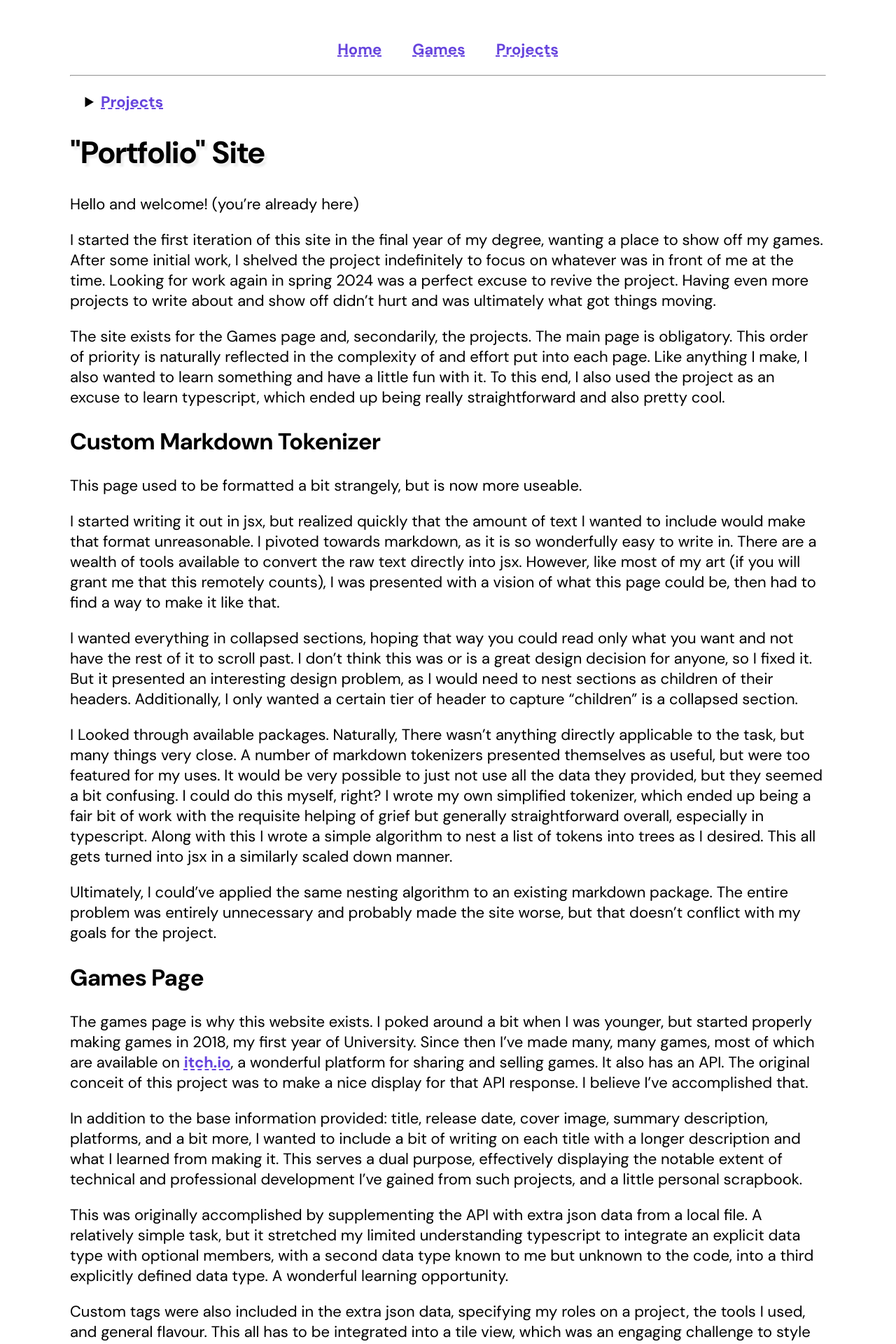
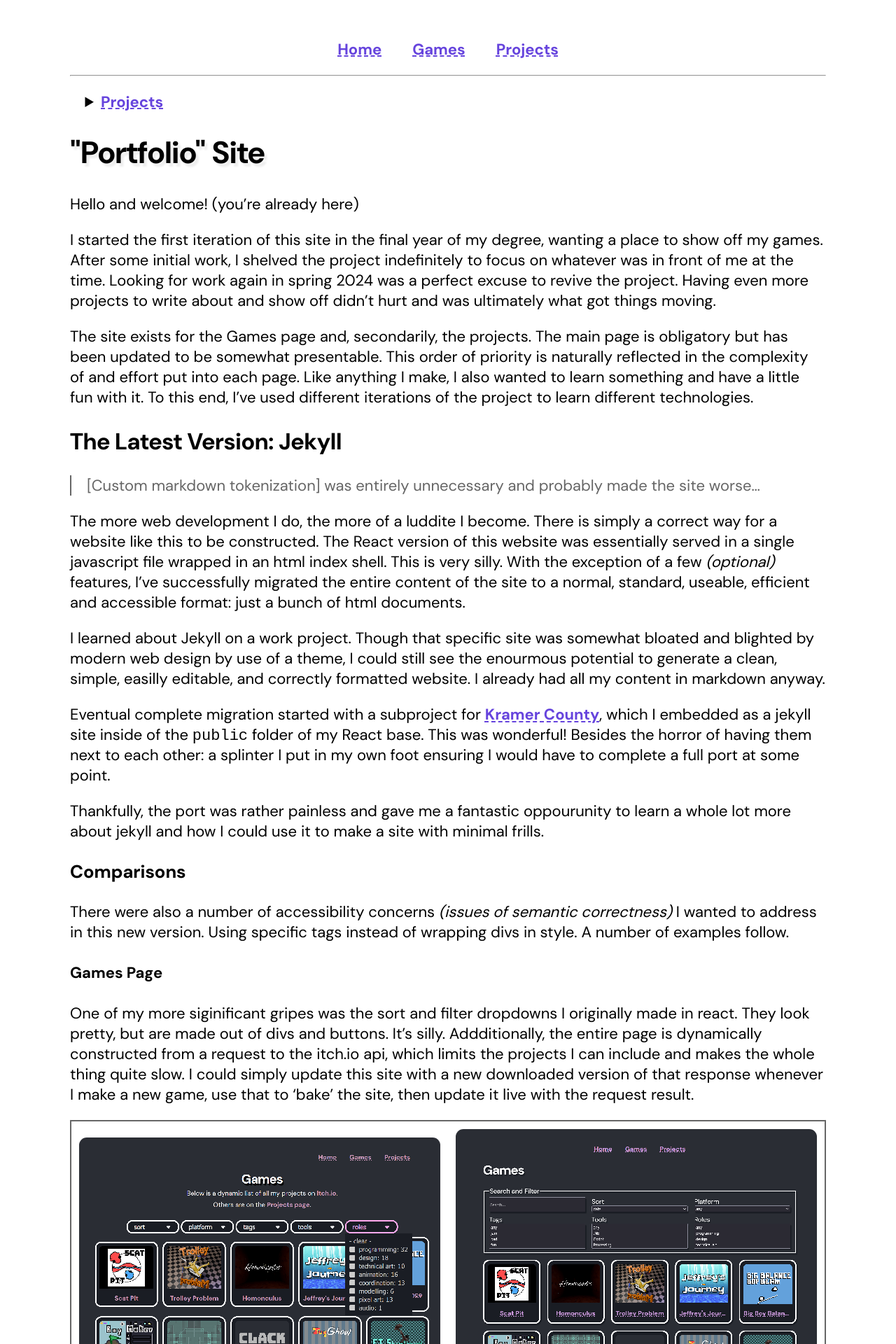
Before and after one commit to tm-nielsen/portfolio-site, a Jekyll site: the page built from projects/Portfolio Site.md, in a window 1280 px wide. Shown: the top 1920 px of the page at 70% size. Built offline with Jekyll 4.4.1, drawn with Linux system fonts in a browser that asks for light colours; some of the changed text lies outside the part shown.

Commit message:
Updated portfolio site project page - wrote section on the jekyll migration, adjusting intro section to accomodate - added comparison screenshots - implemented side by side component - added styles for side by side component

```diff
--- /dev/null
+++ b/_includes/side-by-side.liquid
@@ -0,0 +1,7 @@
+<figure class="side-by-side">
+    {% include image.html src=include.left %}
+    {% include image.html src=include.right %}
+    {% if include.caption -%}
+    <figcaption>{{include.caption}}</figcaption>
+    {%- endif %}
+</figure>
--- a/css/games.css
+++ b/css/games.css
@@ -34,7 +34,6 @@ fieldset {
         border: thick solid var(--main-colour);
 
         img {
-            width: 100%;
             border-radius: 0.5em 0.5em 0 0;
         }
         h2 {
--- a/css/style.css
+++ b/css/style.css
@@ -77,6 +77,7 @@ a:hover{
 
 img{
   image-rendering: pixelated;
+  width: 100%;
   height: fit-content;
   margin: auto;
   border-radius: 0.5em;
@@ -96,3 +97,19 @@ table {
 .drop-shadow {
   filter: drop-shadow(4px 5px 1px var(--bg-accent-colour));
 }
+
+figure.side-by-side {
+  display: grid;
+  margin: 0;
+  padding: 0.5em;
+
+  grid-template-columns: auto auto;
+  gap: 0.5em 1em;
+
+  border: var(--main-colour-faded) 2px solid;
+
+  figcaption {
+    grid-column: -1 / 1;
+    text-align: center;
+  }
+}
--- a/projects/Portfolio Site.md
+++ b/projects/Portfolio Site.md
@@ -9,9 +9,57 @@ Hello and welcome!
 
 I started the first iteration of this site in the final year of my degree, wanting a place to show off my games. After some initial work, I shelved the project indefinitely to focus on whatever was in front of me at the time. Looking for work again in spring 2024 was a perfect excuse to revive the project. Having even more projects to write about and show off didn't hurt and was ultimately what got things moving.
 
-The site exists for the Games page and, secondarily, the projects. The main page is obligatory. This order of priority is naturally reflected in the complexity of and effort put into each page. Like anything I make, I also wanted to learn something and have a little fun with it. To this end, I also used the project as an excuse to learn typescript, which ended up being really straightforward and also pretty cool.
+The site exists for the Games page and, secondarily, the projects. The main page is obligatory but has been updated to be somewhat presentable. This order of priority is naturally reflected in the complexity of and effort put into each page. Like anything I make, I also wanted to learn something and have a little fun with it. To this end, I've used different iterations of the project to learn different technologies.
 
-## Custom Markdown Tokenizer
+## The Latest Version: Jekyll
+> [Custom markdown tokenization] was entirely unnecessary and probably made the site worse...
+
+The more web development I do, the more of a luddite I become. There is simply a correct way for a website like this to be constructed. The React version of this website was essentially served in a single javascript file wrapped in an html index shell. This is very silly. With the exception of a few *(optional)* features, I've successfully migrated the entire content of the site to a normal, standard, useable, efficient and accessible format: just a bunch of html documents.
+
+I learned about Jekyll on a work project. Though that specific site was somewhat bloated and blighted by modern web design by use of a theme, I could still see the enourmous potential to generate a clean, simple, easilly editable, and correctly formatted website. I already had all my content in markdown anyway.
+
+Eventual complete migration started with a subproject for [Kramer County](/kramer), which I embedded as a jekyll site inside of the `public` folder of my React base. This was wonderful! Besides the horror of having them next to each other: a splinter I put in my own foot ensuring I would have to complete a full port at some point.
+
+Thankfully, the port was rather painless and gave me a fantastic oppourunity to learn a whole lot more about jekyll and how I could use it to make a site with minimal frills.
+
+### Comparisons
+There were also a number of accessibility concerns *(issues of semantic correctness)* I wanted to address in this new version. Using specific tags instead of wrapping divs in style. A number of examples follow.
+
+#### Games Page
+One of my more siginificant gripes was the sort and filter dropdowns I originally made in react. They look pretty, but are made out of divs and buttons. It's silly. Addditionally, the entire page is dynamically constructed from a request to the itch.io api, which limits the projects I can include and makes the whole thing quite slow. I could simply update this site with a new downloaded version of that response whenever I make a new game, use that to 'bake' the site, then update it live with the request result.
+
+{% include side-by-side.liquid
+    left="attachments/portfolio/react-games-page.png"
+    right="attachments/portfolio/jekyll-games-page.png"
+    caption="Comparison between versions of the games page"
+%}
+
+Additionally, clicking on one of those game tiles use to expand it inside of the page. Another thing that looked cool, but wan't very useable. See all that text? You know what that should be? A seperate webpage.
+
+{% include side-by-side.liquid
+    left="attachments/portfolio/react-game.png"
+    right="attachments/portfolio/jekyll-game.png"
+    caption="Comparison of game description displays"
+%}
+
+Similarly, projects used to be loaded in from markdown on request using javascript, injected into the docuemnt when a *"link"* was clicked. Now I have an index page with **links** to other documents.
+
+{% include side-by-side.liquid
+    left="attachments/portfolio/react-projects-page.png"
+    right="attachments/portfolio/jekyll-project.png"
+    caption="Comparison of project pages"
+%}
+
+<img src="attachments/portfolio/jekyll-projects-page.png" alt="Screenshot of projects index page">
+
+I also didn't love having my professional summary out there in front. I don't want someone's first impression of me to be resumt speak. This has since bween wrapped in a `details` dropdown, this is what the homepage used to look like:
+
+<img src="attachments/portfolio/react-homepage.png" alt="Screenshot of old homepage layout">
+
+## Previously: React
+When originally putting together this site together, I used it an an excuse to learn typescript with React *(which I already knew)*. This ended up being really straightforward and also pretty cool.
+
+### Custom Markdown Tokenizer
 This page used to be formatted a bit strangely, but is now more useable.
 
 I started writing it out in jsx, but realized quickly that the amount of text I wanted to include would make that format unreasonable. I pivoted towards markdown, as it is so wonderfully easy to write in. There are a wealth of tools available to convert the raw text directly into jsx. However, like most of my art (if you will grant me that this remotely counts), I was presented with a vision of what this page could be, then had to find a way to make it like that.
@@ -22,7 +70,7 @@ I Looked through available packages. Naturally, There wasn't anything directly a
 
 Ultimately, I could've applied the same nesting algorithm to an existing markdown package. The entire problem was entirely unnecessary and probably made the site worse, but that doesn't conflict with my goals for the project.
 
-## Games Page
+### Games Page
 The games page is why this website exists. I poked around a bit when I was younger, but started properly making games in 2018, my first year of University. Since then I've made many, many games, most of which are available on [itch.io][0], a wonderful platform for sharing and selling games. It also has an API. The original conceit of this project was to make a nice display for that API response. I believe I've accomplished that.
 
 In addition to the base information provided: title, release date, cover image, summary description, platforms, and a bit more, I wanted to include a bit of writing on each title with a longer description and what I learned from making it. This serves a dual purpose, effectively displaying the notable extent of technical and professional development I've gained from such projects, and a little personal scrapbook.
```
Also changed, not shown: projects/attachments/portfolio/jekyll-game.png (added), projects/attachments/portfolio/jekyll-games-page.png (added), projects/attachments/portfolio/jekyll-project.png (added), projects/attachments/portfolio/jekyll-projects-page.png (added), projects/attachments/portfolio/react-game.png (added), projects/attachments/portfolio/react-games-page.png (added), projects/attachments/portfolio/react-homepage.png (added), projects/attachments/portfolio/react-projects-page.png (added).
